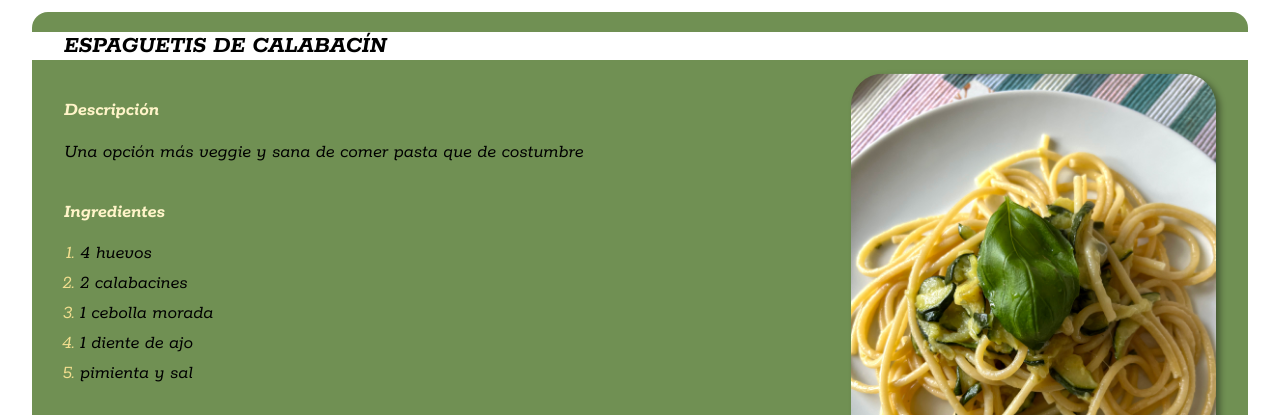
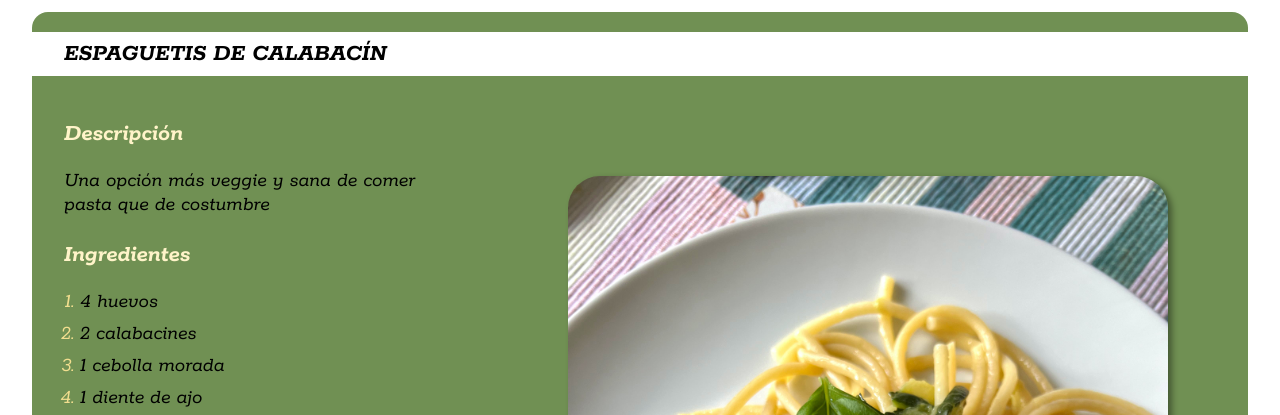
Before and after one commit to Madeguerrero/Healthy-Taste, a plain HTML site: page recetas.html in a window 1280 px wide. Shown: the part 346-761 px from the top of the page. Drawn offline with Linux system fonts and the light colour scheme.

Commit message:
recetas div

```diff
--- a/script.js
+++ b/script.js
@@ -297,24 +297,35 @@ function recetas() {
     recetaBox.className = "recetaBox";
     recetasContent.appendChild(recetaBox);
 
+    let recetaTitle = document.createElement("div");
+    recetaTitle.className = "recetaTitle";
+    recetaBox.appendChild(recetaTitle);
     let title = document.createElement("h2");
     title.textContent = recipes[i].title;
     title.className = "titulo__recipe";
-    recetaBox.appendChild(title);
+    recetaTitle.appendChild(title);
+
+    let recetaElements = document.createElement("div");
+    recetaElements.className = "recetaElements";
+    recetaBox.appendChild(recetaElements);
+
+    let recetaText = document.createElement("div");
+    recetaText.className = "recetaText";
+    recetaElements.appendChild(recetaText);
 
     let titleDescript = document.createElement("h3");
     let textoDescript = document.createElement("p");
     titleDescript.innerText = "Descripción";
     textoDescript.textContent = recipes[i].description;
     textoDescript.className = "content__recipe";
-    recetaBox.appendChild(titleDescript);
-    recetaBox.appendChild(textoDescript);
+    recetaText.appendChild(titleDescript);
+    recetaText.appendChild(textoDescript);
 
     // ----- aqui se crea el titulo de ingredientes y se hace un bucle para recorrer el array de objetos de ingredientes para luego crear un texto con el valor de cada objecto del array ingrecientes y colocarlos
     // dentro de la etiqueta lista el cual sera el hijo de una lista ordenada ---------.
     let titleIngre = document.createElement("h3");
     titleIngre.innerText = "Ingredientes";
-    recetaBox.appendChild(titleIngre);
+    recetaText.appendChild(titleIngre);
     let ol = document.createElement("ol");
     let ingre = recipes[i].ingredientes;
     for (let i = 0; i < ingre.length; i++) {
@@ -322,7 +333,7 @@ function recetas() {
       let li = document.createElement("li");
       li.appendChild(listIngre);
       ol.appendChild(li);
-      recetaBox.appendChild(ol);
+      recetaText.appendChild(ol);
     }
 
     let titlePrepa = document.createElement("h3");
@@ -330,13 +341,16 @@ function recetas() {
     titlePrepa.innerText = "Preparación";
     prepararReceta.textContent = recipes[i].preparacion;
     prepararReceta.className = "content__recipe";
-    recetaBox.appendChild(titlePrepa);
-    recetaBox.appendChild(prepararReceta);
+    recetaText.appendChild(titlePrepa);
+    recetaText.appendChild(prepararReceta);
 
+    let recetaImg = document.createElement("div");
+    recetaImg.className = "recetaImg";
+    recetaElements.appendChild(recetaImg);
     let imagenRecipe = document.createElement("img");
     imagenRecipe.src = recipes[i].imagen;
     imagenRecipe.className = "img__recipe";
-    recetaBox.appendChild(imagenRecipe);
+    recetaImg.appendChild(imagenRecipe);
   }
 }
 
--- a/style.css
+++ b/style.css
@@ -1166,12 +1166,11 @@ posicionandolas al final del contenedor y se le da una transformacion en vertica
     margin-bottom: 3rem;
     background-color: #709053;
     border-radius: 1rem;
-    height: 110vh;
 }
 
 .recetaBox h3 {
     color: #FFF4C9;
-    font-size: 1.2rem;
+    font-size: 1.5rem;
     margin-bottom: 0px;
     padding-left: 2rem;
 }
@@ -1179,22 +1178,27 @@ posicionandolas al final del contenedor y se le da una transformacion en vertica
 .titulo__recipe {
     color: black;
     background-color: white;
-    padding-left: 2rem;
+    padding: 0.5rem 2rem;
+}
+
+
+.recetaElements {
+    display: flex;
+    flex-direction: row;
 }
 
 .img__recipe {
-    height: 70vh;
-    width: 30%;
-    align-self: end;
-    transform: translateY(-115%);
+    height: 100vh;
+    max-width: 100vh;
+    text-align: center;
     border-radius: 2rem;
     box-shadow: 4px 3px 6px #00000063;
-    margin: 2rem;
+    margin: 5rem;
 }
 
 /* --- aqui se le da un tamano y color a la lista de ingredientes------*/
 ol {
-    font-size: 1.2rem;
+    font-size: 1.3rem;
     padding-left: 3rem;
 }
 
@@ -1207,8 +1211,8 @@ ol {
 }
 
 .content__recipe {
-    font-size: 1.2rem;
-    padding: 0 30rem 0 2rem;
+    font-size: 1.3rem;
+    padding: 0 2rem;
 }
 
 /* ------ [======= AQUI SE REALIZA EL RESPONSIVE PARA PANTALLAS PEQUENAS =======] ---------------
```
